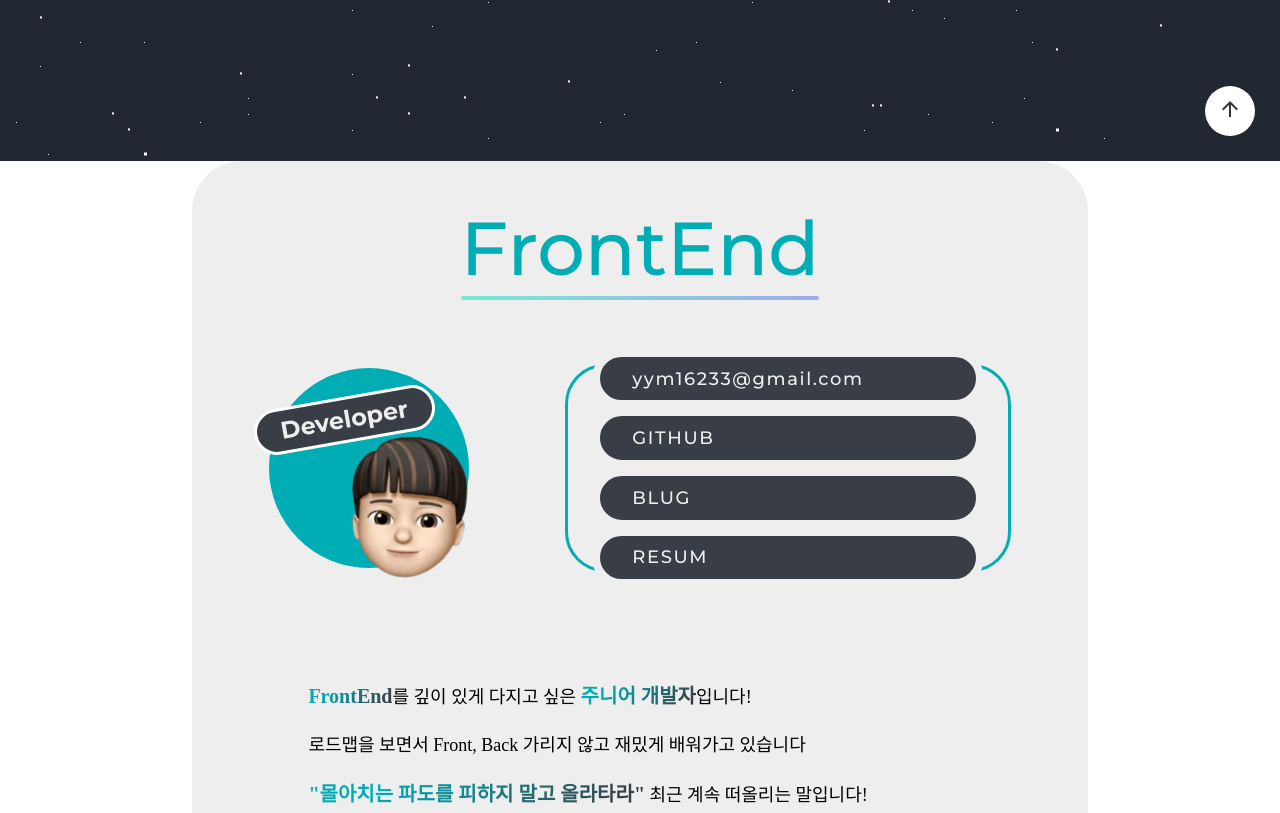
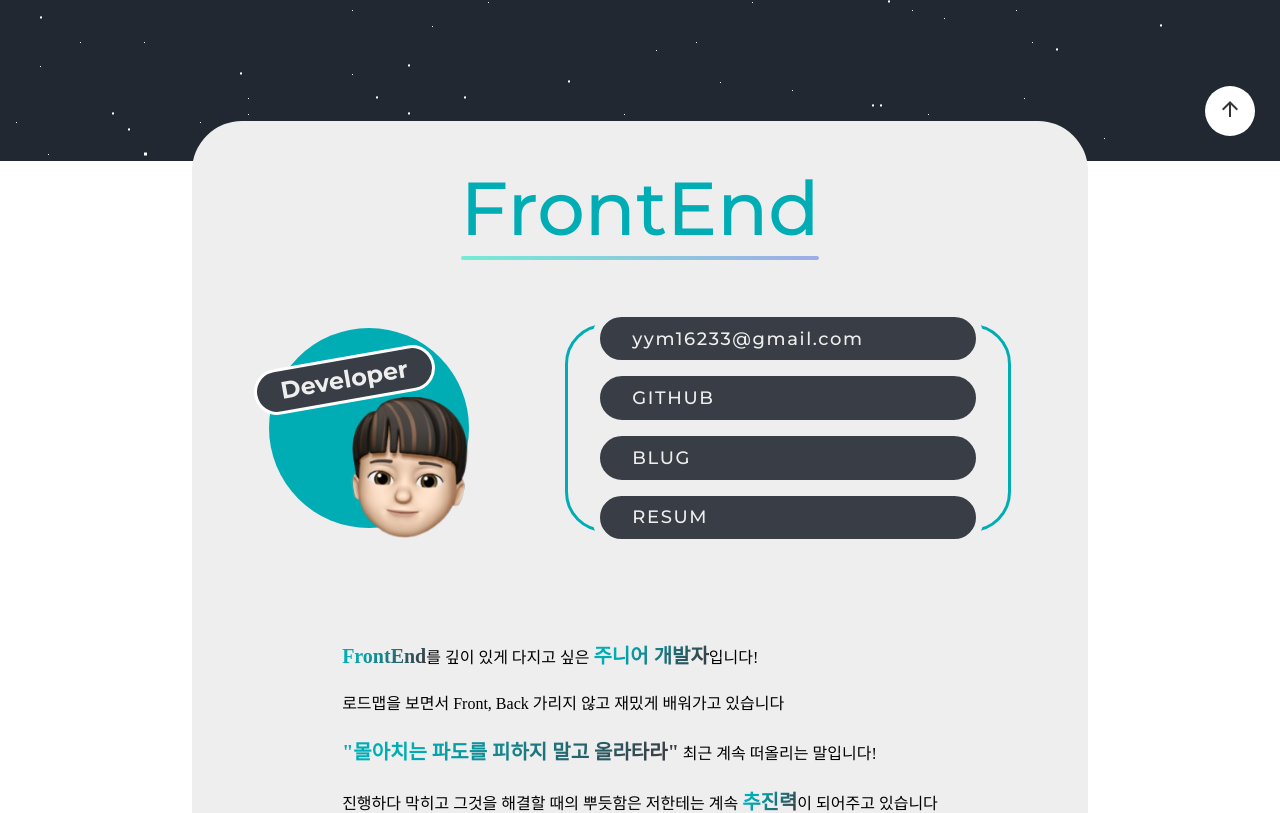
Before and after one commit to yym1623/YoonYoungMin, a Vue app: page / in a window 1280 px wide. Shown: the part 639-1452 px from the top of the page. Built offline with nearby package versions, Linux system fonts and the light colour scheme.

Commit message:
layout update

```diff
--- a/src/components/Career.vue
+++ b/src/components/Career.vue
@@ -100,9 +100,17 @@
     }
   }
 }
+
+@media screen and (max-width:1224px) {
+  .__Container {
+    margin-top: 10rem;
+  }
+}
+
+
 @media screen and (max-width:1124px) {
   .__Container {
-    margin-top: 12rem;
+    margin-top: 30rem;
   }
 }
 </style>
--- a/src/components/Profile.vue
+++ b/src/components/Profile.vue
@@ -37,7 +37,7 @@ function location(href) {
         </div>
         <div class="TextBox">
           <div class="__TextBox">
-            <div class="Texts __gmail">yym16233@gmail.com</div>
+            <div class="Texts __gmail" @click="location('mailto:yym16233@gmail.com')">yym16233@gmail.com</div>
             <div class="Texts __git" @click="location('https://github.com/yym1623')">GITHUB</div>
             <div class="Texts __blug" @click="location('https://young-min.netlify.app/')">BLUG</div>
             <div class="Texts __RESUME" @click="location('https://www.figma.com/file/03Le7GFj5cEVf3UOxmQcRE/%EC%9C%A4%EC%98%81%EB%AF%BC-%EC%9D%B4%EB%A0%A5%EC%84%9C?type=design&node-id=0%3A1&mode=design&t=0t8WvqDlul2v9ILp-1')">RESUM</div>
@@ -69,6 +69,7 @@ function location(href) {
     background-color: rgb(238, 238, 238);
     width: 70%;
     height: 100%;
+    min-height: 800px;
     border-radius: 50px;
     .Header {
       width: 100%;
@@ -194,6 +195,7 @@ function location(href) {
         font-size: 18px;
         .__Texts {
           margin-top: 30px;
+          font-size: 16px;
           span {
             background: linear-gradient(128.93deg, rgb(0, 173, 181) 22.41%, rgb(57, 62, 70) 93.45%);
             color: transparent;
```
